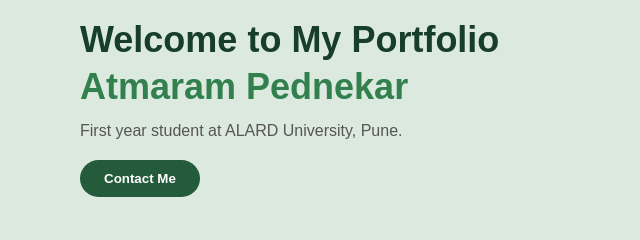
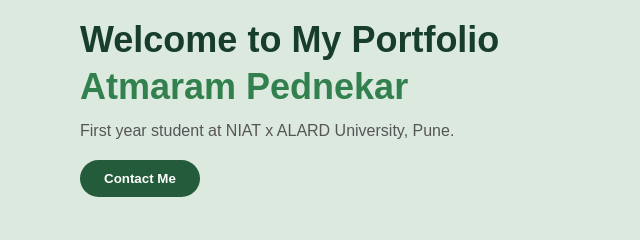
Before and after one commit to Atmarampednekar/WEB-DEV-PORTFOLIO-ASSIGNMENT, a plain HTML site: page portfolio.html in a window 1280 px wide. Shown: the part 98-338 px from the top of the page, 0-640 px from the left. Drawn offline with Linux system fonts and the light colour scheme.

Commit message:
my 2nd commit

```diff
--- a/portfolio.html
+++ b/portfolio.html
@@ -20,7 +20,7 @@
             <div class="top">
                 <div>
                     <h1>Welcome to My Portfolio<br><span>Atmaram Pednekar</span></h1>
-                    <p>First year student at ALARD University, Pune.</p>
+                    <p>First year student at NIAT x ALARD University, Pune.</p>
                     <button class="btn">Contact Me</button>
                 </div>
                 <img src="profile.jpg" class="PP">
```
